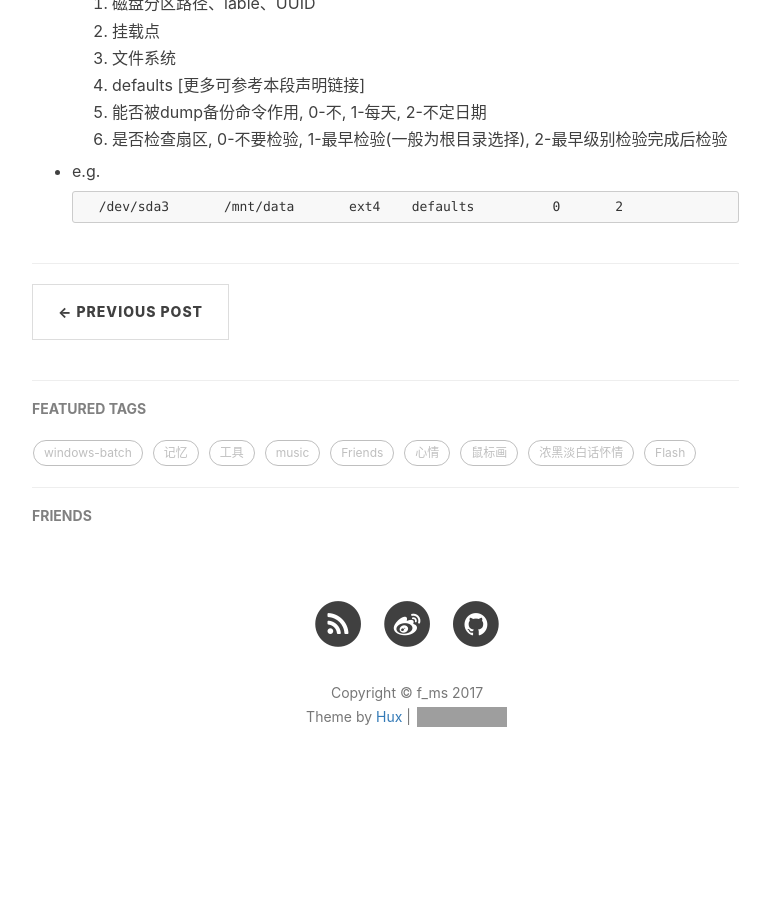
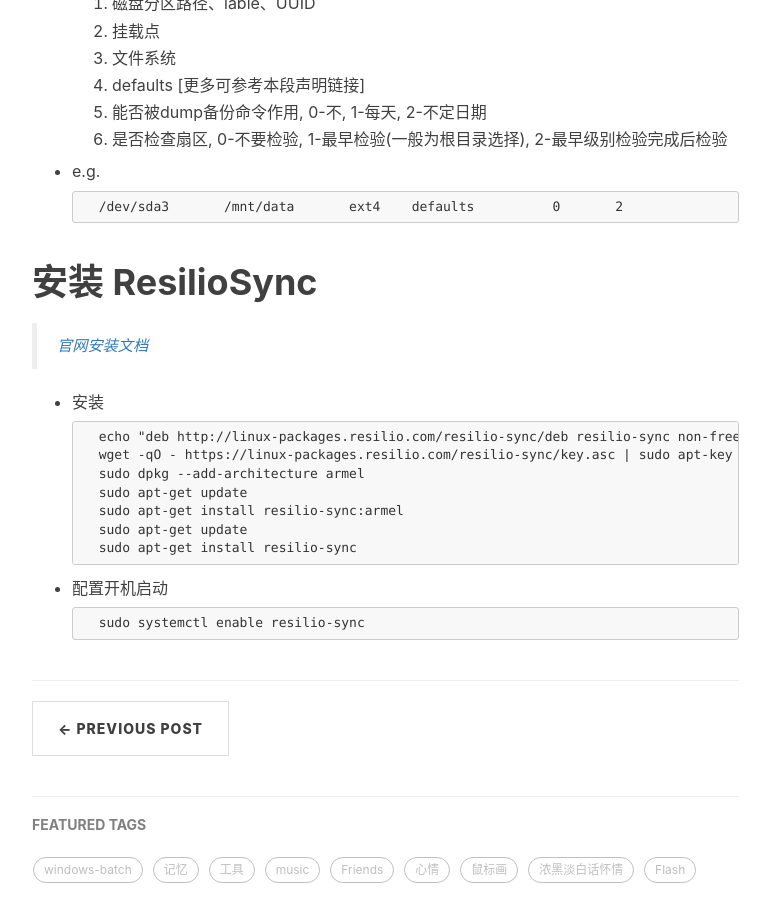
Before and after one commit to imfms/imfms.github.io, a Jekyll site: the page built from _posts/2017-05-10-raspberry-install-log.markdown, in a window 1280 px wide and 900 px high, scrolled down 6115 px. Shown: the whole window, without its empty margins (233-1003 px from the left). Built offline with Jekyll 4.4.1, drawn with Linux system fonts in a browser that asks for light colours; nearby versions of some CDN libraries; comment, search, counter and statistics services are not loaded; before the commit the page ends 6936 px from its top, so only the background shows below that; grey boxes are pictures that could not be loaded.

Commit message:
Update 2017-05-10-raspberry-install-log.markdown

```diff
--- a/_posts/2017-05-10-raspberry-install-log.markdown
+++ b/_posts/2017-05-10-raspberry-install-log.markdown
@@ -255,3 +255,20 @@
 - e.g.
 
 		/dev/sda3       /mnt/data       ext4    defaults          0       2
+
+# 安装 ResilioSync
+> [官网安装文档](https://help.getsync.com/hc/en-us/articles/206178924)
+
+- 安装
+
+		echo "deb http://linux-packages.resilio.com/resilio-sync/deb resilio-sync non-free" | sudo tee /etc/apt/sources.list.d/resilio-sync.list
+		wget -qO - https://linux-packages.resilio.com/resilio-sync/key.asc | sudo apt-key add -
+		sudo dpkg --add-architecture armel
+		sudo apt-get update
+		sudo apt-get install resilio-sync:armel
+		sudo apt-get update
+		sudo apt-get install resilio-sync
+
+- 配置开机启动
+
+		sudo systemctl enable resilio-sync
```
